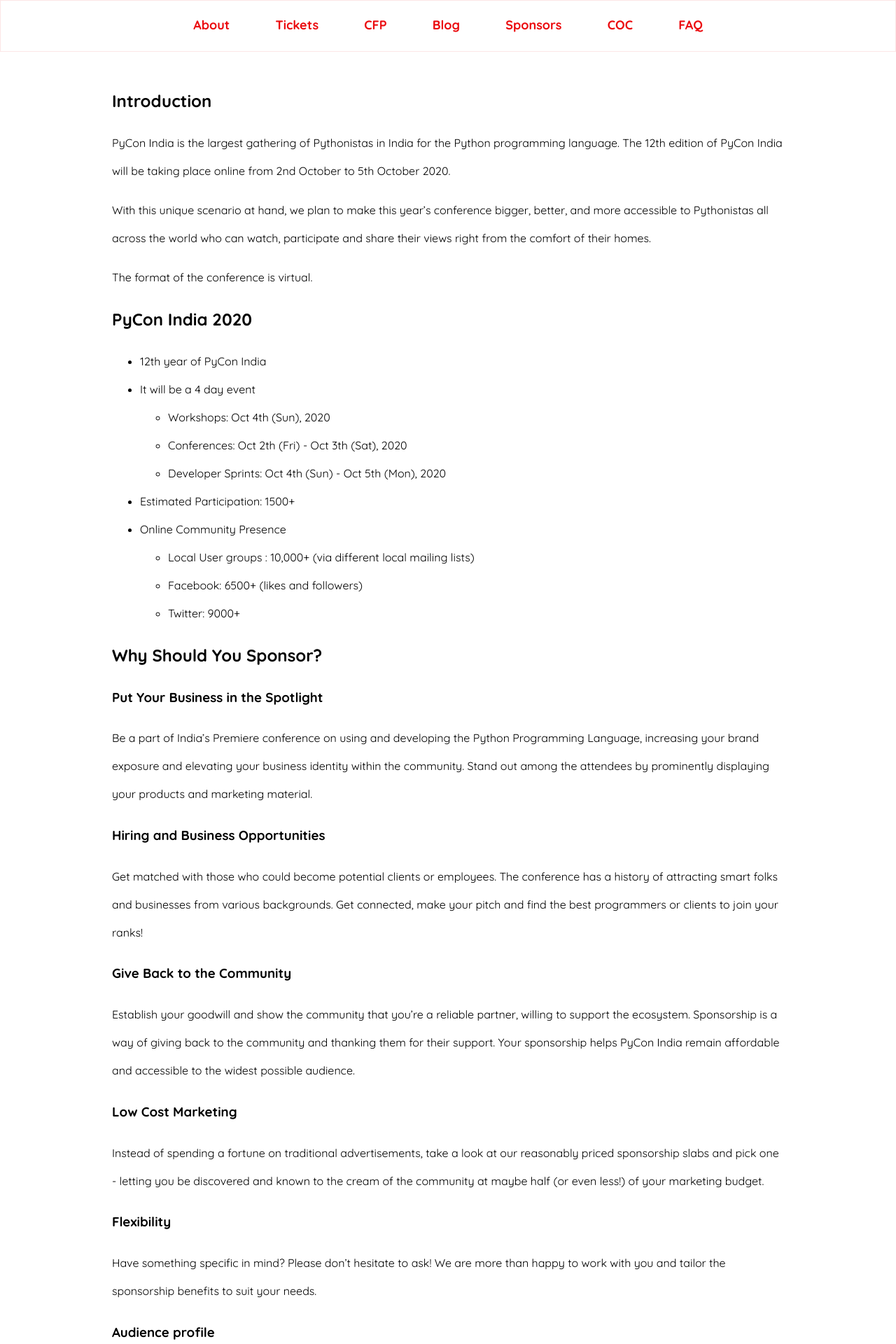
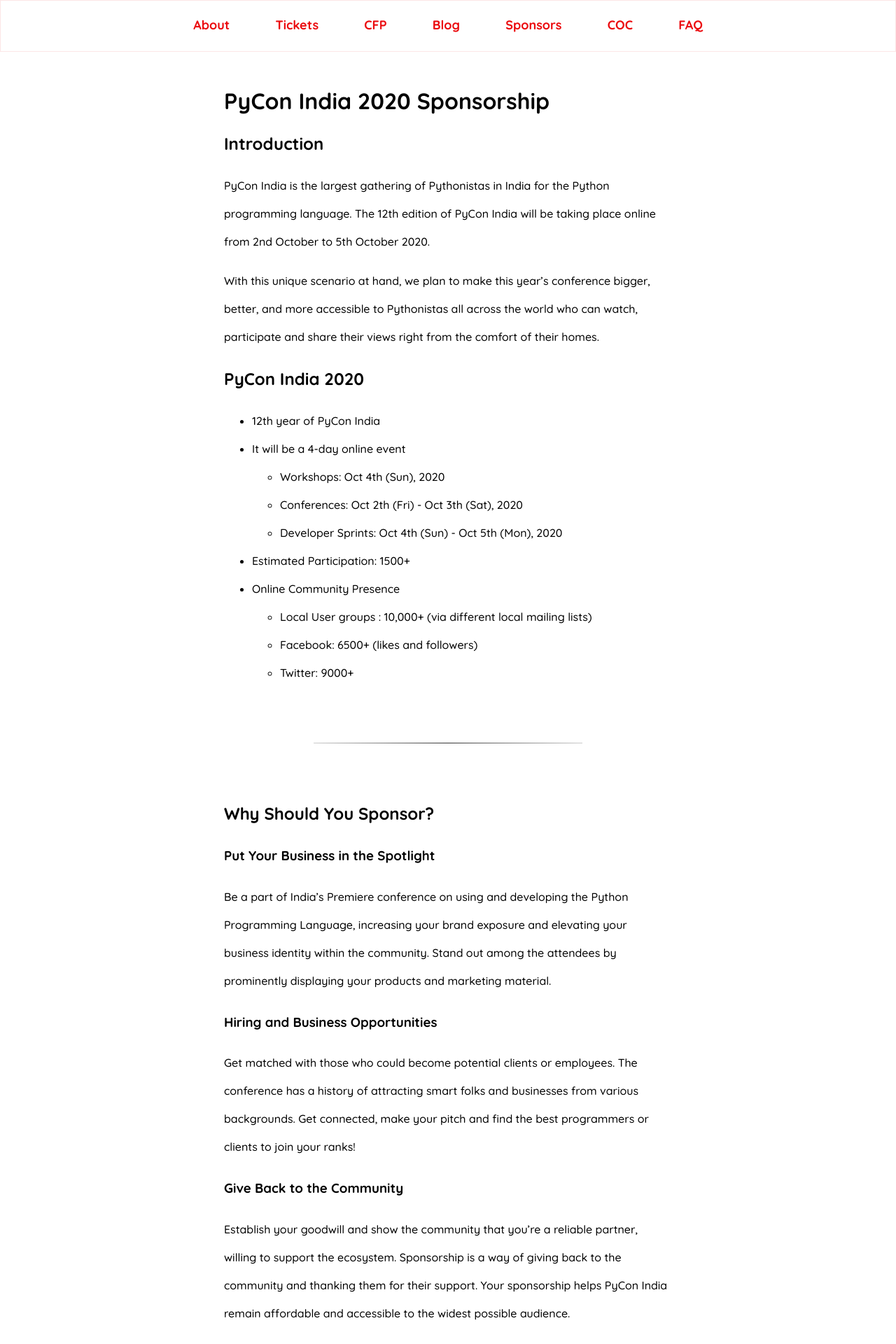
Before and after one commit to pythonindia/inpycon2020, a Jekyll site: the page built from sponsorship/index.md, in a window 1280 px wide. Shown: the top 1920 px of the page at 70% size. Built offline with Jekyll 4.4.1, drawn with Linux system fonts in a browser that asks for light colours; some of the changed text lies outside the part shown.

Commit message:
Build template for the inner standalone pages
This commits:
- Adds cosmetic changes to the inner pages
- Migrate sponsorship page to a folder to maintain consistency
- Add css for a hr tag

Signed-off-by: Sayan Chowdhury <sayan.chowdhury2012@gmail.com>

```diff
--- /dev/null
+++ b/_layouts/inner.html
@@ -0,0 +1,27 @@
+<!doctype html>
+<html>
+<!-- head section  -->
+{% include head.html %}
+
+<body>
+
+  <!-- header section -->
+  {% if page.title == 'Home' %}
+    {% include header.html %}
+  {% endif %}
+
+  <!-- Nav section -->
+  {% include nav.html %}
+
+  <div class="content inner">
+    {{ content }}
+  </div>
+
+  <!-- footer section -->
+  {% include footer.html %}
+
+  <script src={{ "assets/js/custom.js" | relative_url }}></script>
+
+</body>
+
+</html>
--- a/assets/css/styles.scss
+++ b/assets/css/styles.scss
@@ -44,6 +44,21 @@
 
   .ul {
     list-style: initial;
+  }
+}
+
+.inner {
+  max-width: 50%;
+  font-weight: 500;
+
+  hr {
+    border: 0;
+    height: 1px;
+    background: #333;
+    background-image: none;
+    background-image: linear-gradient(to right, #ccc, #333, #ccc);
+    margin: 5em auto;
+    width: 60%;
   }
 }
 
--- a/sponsorship-prospectus.md
+++ b/sponsorship/index.md
@@ -1,10 +1,12 @@
 ---
-layout: default
-header: Sponsorship Prospectus
-title: Sponsorship Prospectus
-nav: sponsorship-prospectus
+layout: inner
+header: PyCon India 2020 Sponsorship
+title: PyCon India 2020 Sponsorship
+nav: sponsorship
 bloglike: true
 ---
+
+# PyCon India 2020 Sponsorship
 
 ## Introduction
 
@@ -17,12 +19,10 @@
 who can watch, participate and share their views right from the comfort
 of their homes.
 
-The format of the conference is virtual.
-
 ## PyCon India 2020
 
 - 12th year of PyCon India
-- It will be a 4 day event
+- It will be a 4-day online event
   - Workshops: Oct 4th (Sun), 2020
   - Conferences: Oct 2th (Fri) - Oct 3th (Sat), 2020
   - Developer Sprints: Oct 4th (Sun) - Oct 5th (Mon), 2020
@@ -32,6 +32,7 @@
   - Facebook: 6500+ (likes and followers)
   - Twitter: 9000+
 
+<hr>
 
 ## Why Should You Sponsor?
 
@@ -83,12 +84,7 @@
 authors, web developers, CTOs, managers, entrepreneurs,
 scientists, engineers and domain experts.
 
-
-## Available sponsor packages
-
-Please see our [sponsor brochure](./sponsorship-prospectus.pdf) under
-Sponsorship Packages and Sponsorship Benefits.
-
+<hr>
 
 ## Privacy Policy
 
@@ -97,7 +93,19 @@
 Give them a good reason to do so. Make a compelling pitch for yourself
 or offer goodies in exchange for contact information.
 
+<hr>
 
 ## Contact
+- Mail: [sponsor@in.pycon.org](mailto:sponsor@in.pycon.org)
+- Abhishek Mishra, Sponsorship Coordinator
+  - +91 70664 87364
+- Chandan Kumar, Sponsorship Coordinator
+  - +91 96072 64082
+- Sayan Chowdhury, PyCon India 2020 Chair
+  - +91 96869 92532
 
-- Mail: [sponsor@in.pycon.org](mailto:sponsor@in.pycon.org)
+<div class="text-center" style="position: relative; margin:5em; text-align:center;">
+  <a class="primary-button" rel="nofollow noreferrer" href="{{ 'sponsorship-prospectus.pdf' | relative_url }}" target="_blank">
+    Download Sponsorship Prospectus
+  </a>
+</div>
```
Also changed, not shown: _includes/supporter.html (+3 -8 lines).
